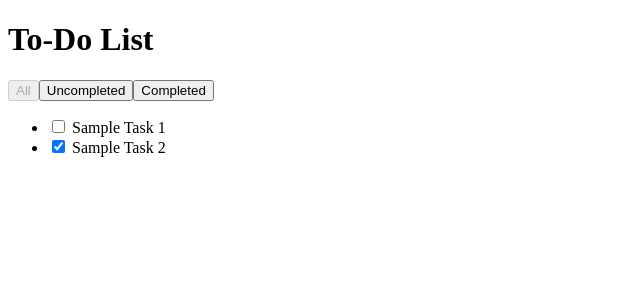
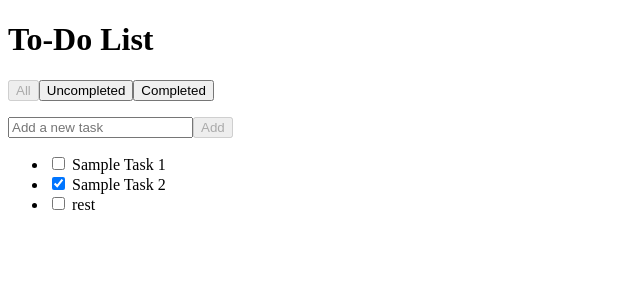
Before and after one commit to billonline33/copilotai, a Next.js app in the folder src/: page / in a window 1280 px wide. Shown: the top 300 px of the page, without its empty margins (0-640 px from the left). Built offline with nearby package versions, Linux system fonts and the light colour scheme; data requests are answered from the project's data file.

Commit message:
Add new task

```diff
--- a/src/data/todos.json
+++ b/src/data/todos.json
@@ -9,6 +9,11 @@
       "id": 2,
       "title": "Sample Task 2",
       "completed": true
+    },
+    {
+      "title": "rest",
+      "completed": false,
+      "id": 3
     }
   ]
 }
--- a/src/src/app/page.tsx
+++ b/src/src/app/page.tsx
@@ -1,3 +1,6 @@
+"use client";
+import { useState, useEffect } from "react";
+
 interface Todo {
   id: number;
   title: string;
@@ -6,15 +9,54 @@ interface Todo {
 
 type Filter = "all" | "completed" | "uncompleted";
 
-async function getTodos(): Promise<Todo[]> {
-  const res = await fetch("http://localhost:3001/todos", { cache: "no-store" });
-  if (!res.ok) throw new Error("Failed to fetch todos");
-  return res.json();
-}
+export default function Home() {
+  const [todos, setTodos] = useState<Todo[]>([]);
+  const [loading, setLoading] = useState(true);
+  const [error, setError] = useState<string | null>(null);
+  const [filter, setFilter] = useState<Filter>("all");
+  const [newTask, setNewTask] = useState("");
+  const [adding, setAdding] = useState(false);
 
-export default async function Home({ searchParams }: { searchParams?: { filter?: Filter } }) {
-  const todos = await getTodos();
-  const filter = searchParams?.filter || "all";
+  // Fetch todos on mount
+  useEffect(() => {
+    fetchTodos();
+  }, []);
+
+  async function fetchTodos() {
+    setLoading(true);
+    setError(null);
+    try {
+      const res = await fetch("http://localhost:3001/todos");
+      if (!res.ok) throw new Error("Failed to fetch todos");
+      const data = await res.json();
+      setTodos(data);
+    } catch (err: unknown) {
+      setError(String(err));
+    } finally {
+      setLoading(false);
+    }
+  }
+
+  async function handleAddTask(e: React.FormEvent) {
+    e.preventDefault();
+    if (!newTask.trim()) return;
+    setAdding(true);
+    try {
+      const res = await fetch("http://localhost:3001/todos", {
+        method: "POST",
+        headers: { "Content-Type": "application/json" },
+        body: JSON.stringify({ title: newTask, completed: false }),
+      });
+      if (!res.ok) throw new Error("Failed to add task");
+      setNewTask("");
+      await fetchTodos();
+    } catch (err: unknown) {
+      setError(String(err));
+    } finally {
+      setAdding(false);
+    }
+  }
+
   const filteredTodos = todos.filter((todo) => {
     if (filter === "all") return true;
     if (filter === "completed") return todo.completed;
@@ -26,14 +68,41 @@ export default async function Home({ searchParams }: { searchParams?: { filter?:
     <main>
       <h1>To-Do List</h1>
       <nav style={{ marginBottom: 16 }}>
-        <a href="?filter=all"><button disabled={filter === "all"}>All</button></a>
-        <a href="?filter=uncompleted"><button disabled={filter === "uncompleted"}>Uncompleted</button></a>
-        <a href="?filter=completed"><button disabled={filter === "completed"}>Completed</button></a>
+        <button onClick={() => setFilter("all")} disabled={filter === "all"}>
+          All
+        </button>
+        <button
+          onClick={() => setFilter("uncompleted")}
+          disabled={filter === "uncompleted"}
+        >
+          Uncompleted
+        </button>
+        <button
+          onClick={() => setFilter("completed")}
+          disabled={filter === "completed"}
+        >
+          Completed
+        </button>
       </nav>
+      <form onSubmit={handleAddTask} style={{ marginBottom: 16 }}>
+        <input
+          type="text"
+          value={newTask}
+          onChange={(e) => setNewTask(e.target.value)}
+          placeholder="Add a new task"
+          disabled={adding}
+        />
+        <button type="submit" disabled={adding || !newTask.trim()}>
+          {adding ? "Adding..." : "Add"}
+        </button>
+      </form>
+      {loading && <div>Loading...</div>}
+      {error && <div style={{ color: "red" }}>{error}</div>}
       <ul>
         {filteredTodos.map((todo) => (
           <li key={todo.id}>
-            <input type="checkbox" checked={todo.completed} readOnly /> {todo.title}
+            <input type="checkbox" checked={todo.completed} readOnly />{" "}
+            {todo.title}
           </li>
         ))}
       </ul>
```
